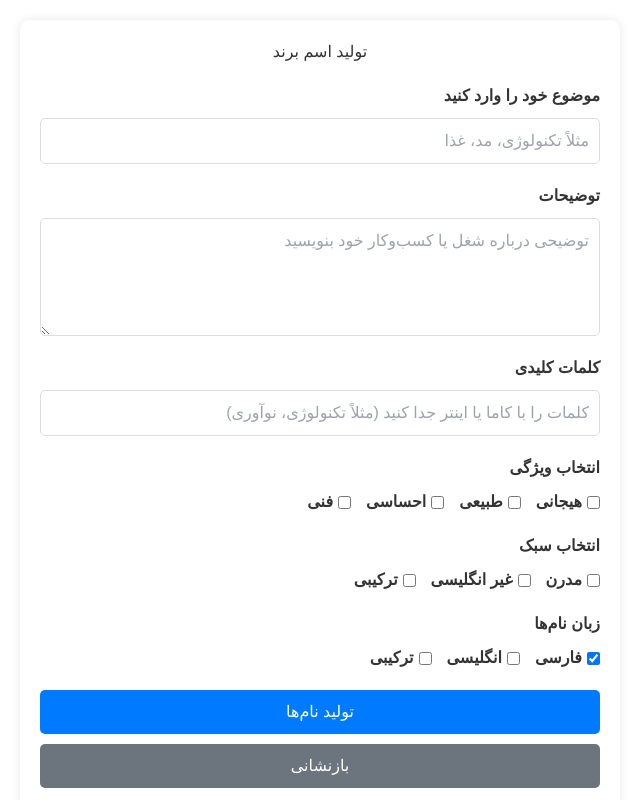
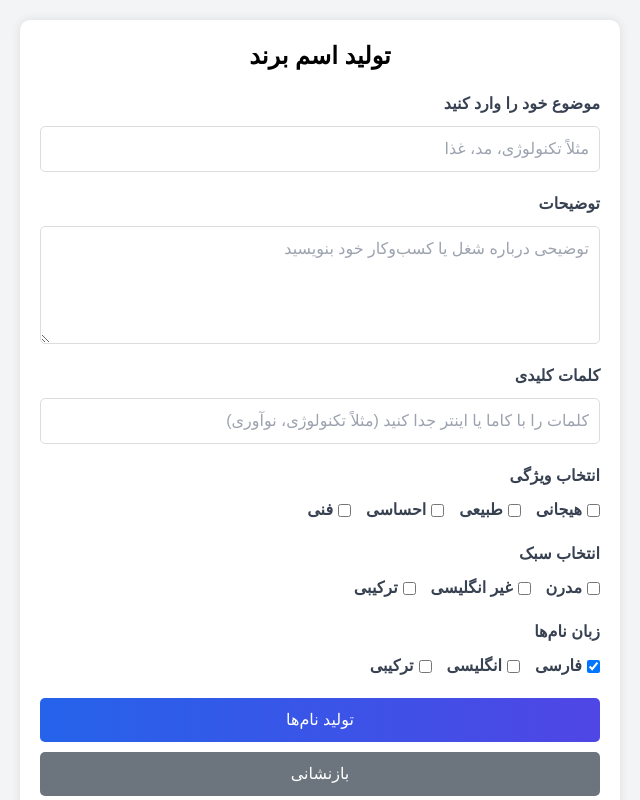
Before and after one commit to msnazli/BrandName_bot, a React (Vite) app: page / in a window 1280 px wide. Shown: the top 800 px of the page, without its empty margins (320-960 px from the left). Built offline with nearby package versions, Linux system fonts and the light colour scheme; a web font is replaced by a local one.

Commit message:
Fix Tailwind CSS, add theme toggle, and improve UI

```diff
--- a/App.css
+++ b/App.css
@@ -7,6 +7,7 @@ body {
   direction: rtl;
   margin: 0;
   padding: 0;
+  @apply bg-gray-100 dark:bg-gray-900;
 }
 
 .container {
@@ -15,21 +16,22 @@ body {
   padding: 20px;
   border-radius: 10px;
   box-shadow: 0 0 10px rgba(0, 0, 0, 0.1);
+  @apply transition-colors duration-300;
 }
 
 .container.light {
   background-color: #ffffff;
-  color: #333333;
+  color: #000000;
 }
-
 .container.dark {
-  background-color: #1c2526;
-  color: #e0e0e0;
+  background-color: #1a1a1a;
+  color: #ffffff;
 }
 
 h2 {
   text-align: center;
   margin-bottom: 20px;
+  @apply text-2xl font-bold;
 }
 
 .brand-form {
@@ -46,6 +48,7 @@ h2 {
 
 .form-group label {
   font-weight: bold;
+  @apply text-gray-700 dark:text-gray-200;
 }
 
 .form-group input,
@@ -54,12 +57,7 @@ h2 {
   border: 1px solid #ddd;
   border-radius: 5px;
   font-family: IRANSans, sans-serif;
-}
-
-.form-group input:focus,
-.form-group textarea:focus {
-  outline: none;
-  border-color: #007bff;
+  @apply focus:ring-2 focus:ring-blue-500 dark:bg-gray-700 dark:border-gray-600 dark:text-white;
 }
 
 .checkbox-group {
@@ -85,16 +83,19 @@ h2 {
   border-radius: 5px;
   cursor: pointer;
   font-family: IRANSans, sans-serif;
+  @apply transition-colors;
 }
 
 .button-group button:first-child {
   background-color: #007bff;
   color: white;
+  @apply hover:bg-blue-700;
 }
 
 .button-group button:last-child {
   background-color: #6c757d;
   color: white;
+  @apply hover:bg-gray-600;
 }
 
 .results {
@@ -103,6 +104,7 @@ h2 {
   border: 1px solid #ddd;
   border-radius: 5px;
   min-height: 100px;
+  @apply dark:border-gray-700;
 }
 
 .result-item {
@@ -111,6 +113,7 @@ h2 {
   align-items: center;
   padding: 10px;
   border-bottom: 1px solid #eee;
+  @apply bg-gray-50 dark:bg-gray-700;
 }
 
 .result-item button {
@@ -120,6 +123,7 @@ h2 {
   border: none;
   border-radius: 5px;
   cursor: pointer;
+  @apply hover:bg-blue-700;
 }
 
 .message {
@@ -135,6 +139,17 @@ h2 {
   color: #28a745;
 }
 
+.theme-toggle {
+  padding: 8px 16px;
+  background-color: #007bff;
+  color: white;
+  border: none;
+  border-radius: 5px;
+  cursor: pointer;
+  margin-bottom: 20px;
+  @apply hover:bg-blue-700;
+}
+
 .animate-in {
   animation: fadeIn 0.3s ease-in;
 }
@@ -143,3 +158,7 @@ h2 {
   from { opacity: 0; transform: translateY(10px); }
   to { opacity: 1; transform: translateY(0); }
 }
+
+.button-group button:first-child {
+  @apply bg-gradient-to-r from-blue-600 to-indigo-600 text-white hover:from-blue-700 hover:to-indigo-700;
+}
--- a/App.jsx
+++ b/App.jsx
@@ -196,4 +196,11 @@ const App = () => {
   );
 };
 
+import { FaCopy } from 'react-icons/fa';
+
+// در بخش result-item:
+<button onClick={() => copyName(name)} className="flex items-center gap-2">
+  <FaCopy /> کپی
+</button>
+
 export default App;
--- /dev/null
+++ b/postcss.config.js
@@ -0,0 +1,6 @@
+module.exports = {
+  plugins: {
+    tailwindcss: {},
+    autoprefixer: {},
+  },
+};
--- a/tailwind.config.js
+++ b/tailwind.config.js
@@ -1,8 +1,12 @@
 /** @type {import('tailwindcss').Config} */
-export default {
-  content: ["./**/*.{js,jsx,ts,tsx}"],
-  theme: {
-    extend: {},
-  },
-  plugins: [],
-}
+    module.exports = {
+      content: [
+        "./*.{html,js,jsx}",
+        "./src/**/*.{js,jsx,ts,tsx}",
+      ],
+      theme: {
+        extend: {},
+      },
+      plugins: [],
+      darkMode: 'class',
+    }
```
Also changed, not shown: package.json (+5 -4 lines).
